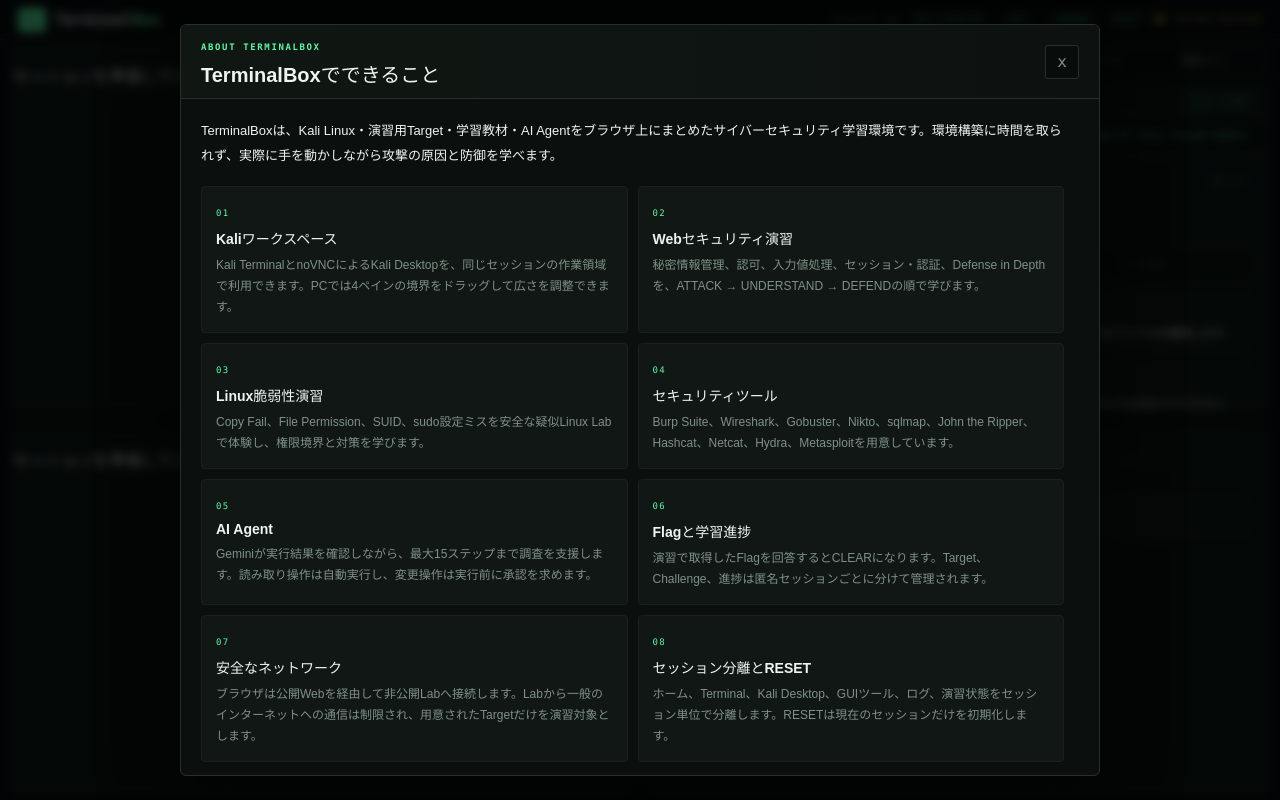
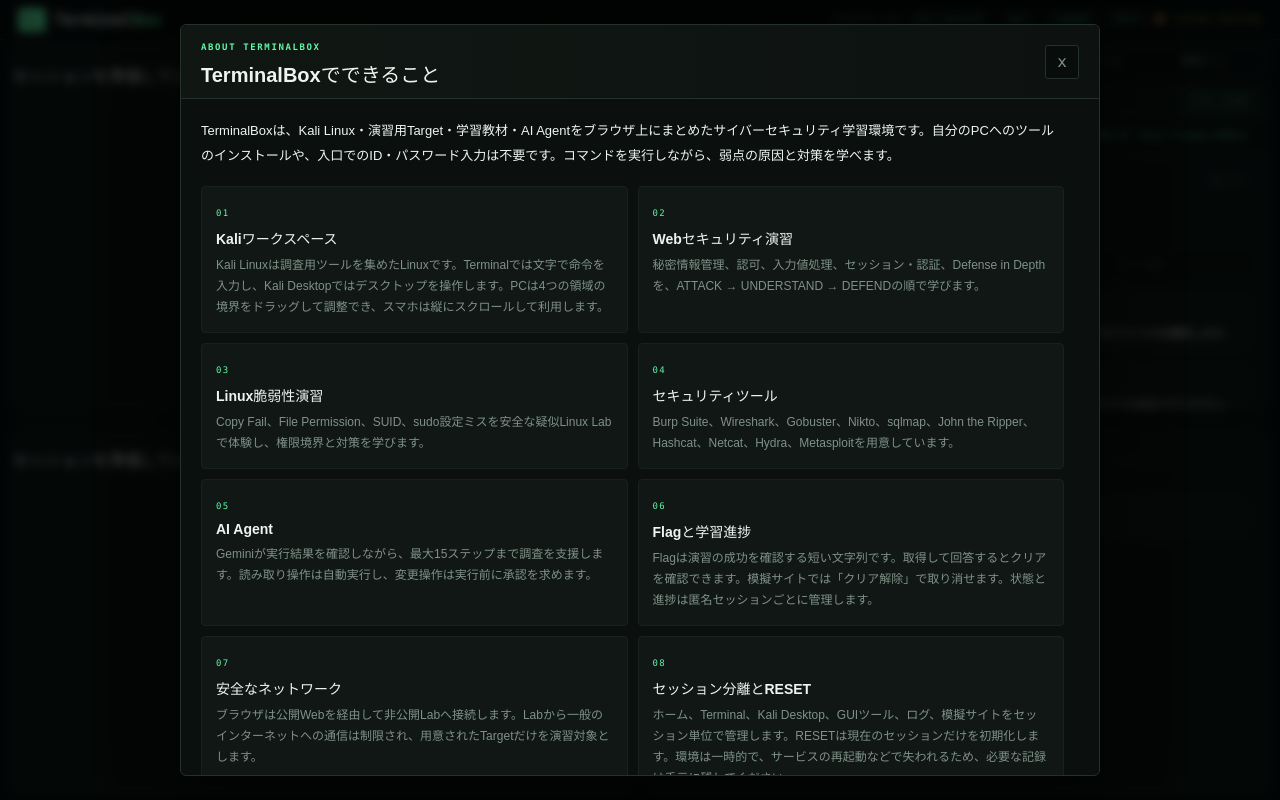
Before and after one commit to KickboxerJ0322/TerminalBox, a React (Vite) app in the folder web/: page / in a window 1280 px wide. Both pictures are taken after a click on the button "INFO". Built offline with nearby package versions, Linux system fonts and the light colour scheme; no server answers.

Commit message:
docs: update Info and README for current mock site workflow

```diff
--- a/web/src/App.tsx
+++ b/web/src/App.tsx
@@ -68,28 +68,44 @@
         </div>
         <div className="info-content">
           <p className="info-lead">
-            TerminalBoxは、Kali Linux・演習用Target・学習教材・AI Agentをブラウザ上にまとめたサイバーセキュリティ学習環境です。環境構築に時間を取られず、実際に手を動かしながら攻撃の原因と防御を学べます。
+            TerminalBoxは、Kali Linux・演習用Target・学習教材・AI Agentをブラウザ上にまとめたサイバーセキュリティ学習環境です。自分のPCへのツールのインストールや、入口でのID・パスワード入力は不要です。コマンドを実行しながら、弱点の原因と対策を学べます。
           </p>
           <div className="info-grid">
-            <article><span>01</span><h3>Kaliワークスペース</h3><p>Kali TerminalとnoVNCによるKali Desktopを、同じセッションの作業領域で利用できます。PCでは4ペインの境界をドラッグして広さを調整できます。</p></article>
+            <article><span>01</span><h3>Kaliワークスペース</h3><p>Kali Linuxは調査用ツールを集めたLinuxです。Terminalでは文字で命令を入力し、Kali Desktopではデスクトップを操作します。PCは4つの領域の境界をドラッグして調整でき、スマホは縦にスクロールして利用します。</p></article>
             <article><span>02</span><h3>Webセキュリティ演習</h3><p>秘密情報管理、認可、入力値処理、セッション・認証、Defense in Depthを、ATTACK → UNDERSTAND → DEFENDの順で学びます。</p></article>
             <article><span>03</span><h3>Linux脆弱性演習</h3><p>Copy Fail、File Permission、SUID、sudo設定ミスを安全な疑似Linux Labで体験し、権限境界と対策を学びます。</p></article>
             <article><span>04</span><h3>セキュリティツール</h3><p>Burp Suite、Wireshark、Gobuster、Nikto、sqlmap、John the Ripper、Hashcat、Netcat、Hydra、Metasploitを用意しています。</p></article>
             <article><span>05</span><h3>AI Agent</h3><p>Geminiが実行結果を確認しながら、最大15ステップまで調査を支援します。読み取り操作は自動実行し、変更操作は実行前に承認を求めます。</p></article>
-            <article><span>06</span><h3>Flagと学習進捗</h3><p>演習で取得したFlagを回答するとCLEARになります。Target、Challenge、進捗は匿名セッションごとに分けて管理されます。</p></article>
+            <article><span>06</span><h3>Flagと学習進捗</h3><p>Flagは演習の成功を確認する短い文字列です。取得して回答するとクリアを確認できます。模擬サイトでは「クリア解除」で取り消せます。状態と進捗は匿名セッションごとに管理します。</p></article>
             <article><span>07</span><h3>安全なネットワーク</h3><p>ブラウザは公開Webを経由して非公開Labへ接続します。Labから一般のインターネットへの通信は制限され、用意されたTargetだけを演習対象とします。</p></article>
-            <article><span>08</span><h3>セッション分離とRESET</h3><p>ホーム、Terminal、Kali Desktop、GUIツール、ログ、演習状態をセッション単位で分離します。RESETは現在のセッションだけを初期化します。</p></article>
+            <article><span>08</span><h3>セッション分離とRESET</h3><p>ホーム、Terminal、Kali Desktop、GUIツール、ログ、模擬サイトをセッション単位で管理します。RESETは現在のセッションだけを初期化します。環境は一時的で、サービスの再起動などで失われるため、必要な記録は手元に残してください。</p></article>
+            <article><span>09</span><h3>AIで模擬サイトを生成</h3><p>URLと任意のスクショを参考に、架空の学習用サイトを生成します。実在サイトへの攻撃・診断は行いません。元サイトの見た目や機能を完全に再現するものではなく、難易度・テーマの選択は不要です。</p></article>
           </div>
           <section className="info-flow" aria-labelledby="info-flow-title">
             <span className="eyebrow">LEARNING FLOW</span>
             <h3 id="info-flow-title">基本的な進め方</h3>
             <ol>
-              <li>学習パネルでTutorialと演習手順を確認する</li>
+              <li>「チュートリアル」で基本操作を練習し、「ターゲット」「脆弱性」「セキュリティツール」から演習を選ぶ</li>
               <li>Terminal・Target・Kali Desktopで調査する</li>
               <li>必要に応じてAI Agentへ質問し、提案された操作を確認する</li>
               <li>Flagを取得して回答し、解説と防御策まで確認する</li>
             </ol>
           </section>
+          <section className="info-flow" aria-labelledby="info-mock-title">
+            <span className="eyebrow">MOCK SITE</span>
+            <h3 id="info-mock-title">模擬サイトの進め方</h3>
+            <ol>
+              <li>学習パネルの「模擬サイト」でURLを入力する。見た目を参考にしたいスクショは任意で添付する。</li>
+              <li>「模擬サイトを生成」を押す。表示枠の「模擬」ボタンで生成したサイトを表示できる。</li>
+              <li>「ヒントを表示」を押す。ヒントは初期状態では非表示で、ボタンで切り替えられる。</li>
+              <li>4つのコマンドを順番にコピーしてTerminalへ貼り付け、Enterで実行する。公開バックアップから管理キーを取得し、管理APIで表示を変更する。</li>
+              <li>サイトが赤系の「改ざんしました」に自動更新されたら、Flagを取得して回答する。正解すると「クリア」が表示される。</li>
+              <li>ヒントで成功理由と対策を読み、Secure版で同じ操作が防がれることを比較する。</li>
+            </ol>
+            <p>表示枠には「戻る」「再読み込み」「HPを復元」と表示中のURLがあります。HPを復元すると、生成時の見た目に戻り、演習状態とFlagも初期化されます。</p>
+            <p>URLは公開IPv4のHTTPSサイトに対応し、大きなページは先頭約500KBを参考にします。URLを取得できなくても、スクショを添付していれば画像から生成できます。スクショはPNG・JPEG・WebP、元画像10MB以下に対応します。生成は1セッション3回までで、失敗も回数に含みます。</p>
+          </section>
+          <p className="info-note">AI Agentは既定で1セッション10回まで利用できます。質問文なしでターミナル記録だけを送ることもできます。添付した記録・画面や生成用スクショはGeminiへ送信されるため、個人情報や実際のパスワードを含めないでください。</p>
           <p className="info-note">WiresharkはCloud環境の制約に合わせ、配布されたPCAPを使うオフライン解析です。演習はTerminalBox内に用意されたTargetだけを対象にしてください。</p>
         </div>
       </section>
```
Also changed, not shown: 2 other files (tests, documents, lock files or other folders).
